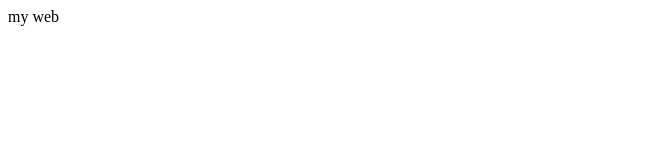
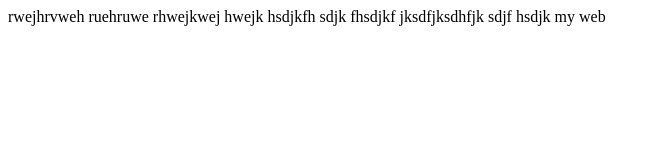
Before and after one commit to nameabraham/profile, a plain HTML site: page index.html in a window 1280 px wide. Shown: the whole page, without its empty margins (0-661 px from the left). Drawn offline with Linux system fonts and the light colour scheme.

Commit message:
klsflsdfhsdu sdjkfhsd

```diff
--- a/index.html
+++ b/index.html
@@ -1,14 +1,12 @@
 <!DOCTYPE html>
 <html lang="en">
-<head>
-    <meta charset="UTF-8">
-    <meta name="viewport" content="width=device-width, initial-scale=1.0">
+  <head>
+    <meta charset="UTF-8" />
+    <meta name="viewport" content="width=device-width, initial-scale=1.0" />
     <title>Document</title>
-</head>
-<body>
-
-
-
-    my web
-</body>
+  </head>
+  <body>
+    rwejhrvweh ruehruwe rhwejkwej hwejk hsdjkfh sdjk fhsdjkf jksdfjksdhfjk sdjf
+    hsdjk my web
+  </body>
 </html>
```
